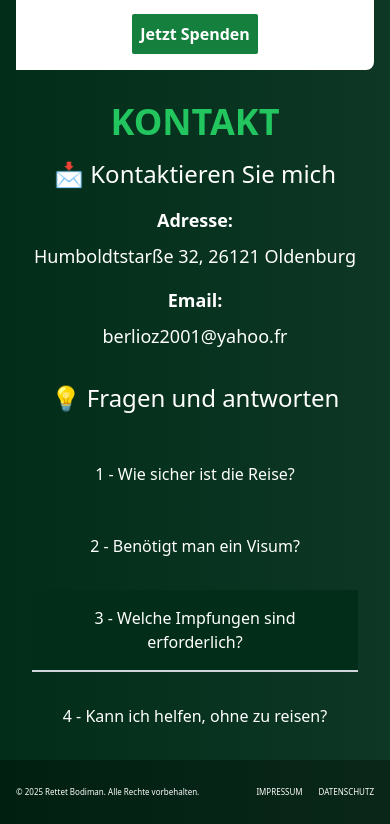
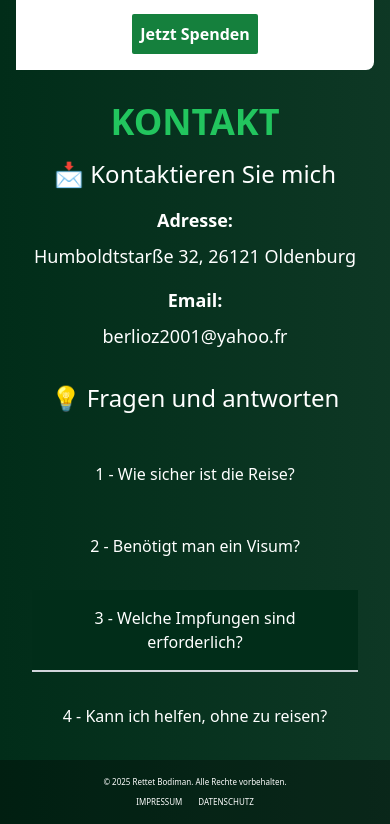
Before and after one commit to makombengas/bodiman, a Next.js app: page / in a window 390 px wide. Shown: the part 6095-6919 px from the top of the page. Built offline with nearby package versions, Linux system fonts and the light colour scheme; no server answers.

Commit message:
NotFound component integriert

```diff
--- /dev/null
+++ b/src/app/not-found.jsx
@@ -0,0 +1,19 @@
+import Link from 'next/link'
+import React from 'react'
+
+const NotFound = () => {
+  return (
+    <div className="w-full h-full">
+        <div className="px-4 flex-col gap-4 h-[calc(100vh-4rem)] md:h-[calc(100vh-8rem)] bg-white flex justify-center items-center">
+            <h1 className="text-7xl md:text-[8rem] text-center font-bold text-red-600">404 </h1>
+            <h3 className=" text-4xl md:text-7xl text-center font-light  text-green-800">Seite nicht gefunden!</h3>
+            <p className="max-w-5xl mx-auto text-lg md:text-3xl text-center font-light  text-gray-600">
+            Die angeforderte Seite konnte nicht gefunden werden. Möglicherweise wurde sie verschoben oder existiert nicht mehr.
+            </p>
+            <Link href="/" className="transition duration-300  text-lg md:text-xl text-center font-light rounded-md hover:bg-green-900  bg-green-600 text-white px-4 py-2">Zurück zur Startseite</Link>
+        </div>
+    </div>
+  )
+}
+
+export default NotFound
--- a/src/components/footer/Footer.jsx
+++ b/src/components/footer/Footer.jsx
@@ -11,8 +11,8 @@ const Footer = ({ opened, setOpened }) => {
 
   return (
     <div className='relative h-16  z-[2]  bg-[#000000]/30  text-white'>
-      <div className='w-full px-4 h-full   max-w-7xl mx-auto'>
-        <div className='  flex h-full gap-2 justify-between items-center '>
+      <div className='w-full px-4 h-full flex flex-col justify-center   max-w-7xl mx-auto'>
+        <div className='flex-col h-auto justify-center md:flex-row  flex md:h-full gap-2 md:justify-between items-center '>
           <p className='text-[.5rem]  md:text-sm'>{footerSimple.copyright}</p>
           <div className='flex items-center gap-4'>
             <p
```
